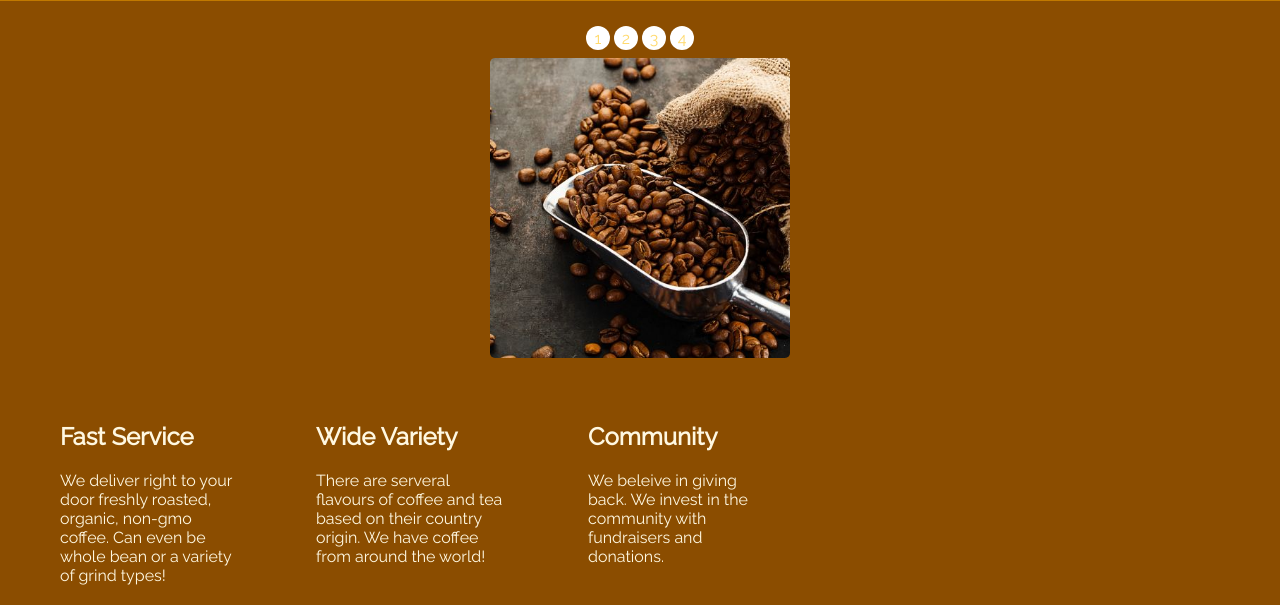
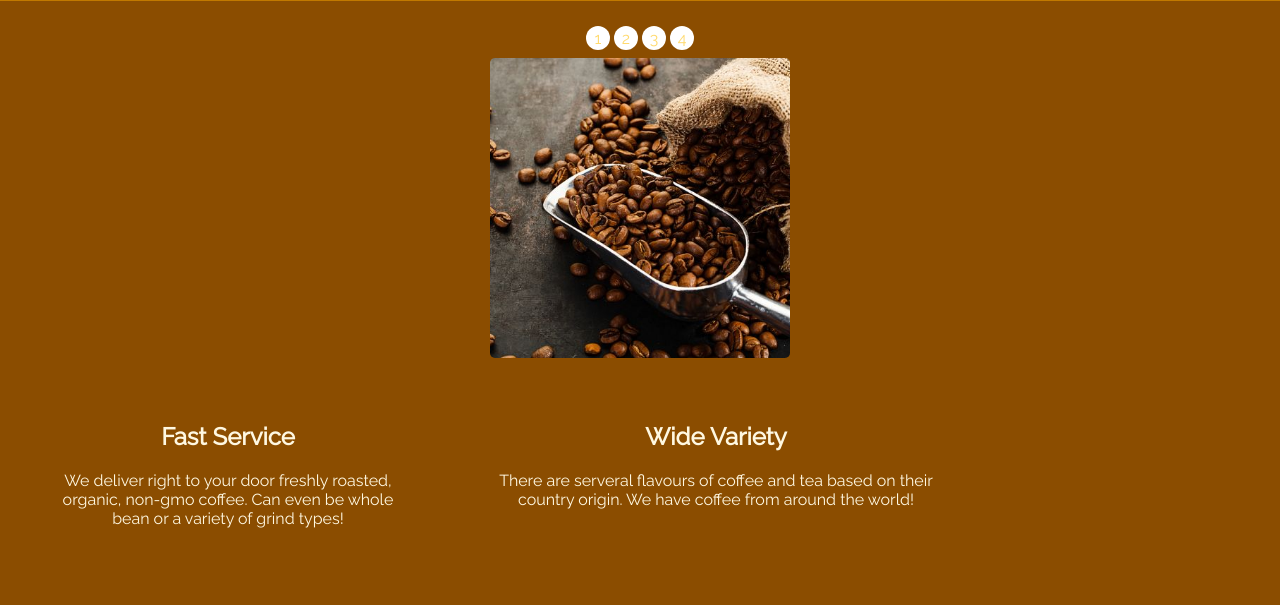
Before and after one commit to CodeNeedsCoffee/git-collaboration-lab, a plain HTML site: page index.html in a window 1280 px wide. Shown: the part 195-800 px from the top of the page. Drawn offline with Linux system fonts and the light colour scheme.

Commit message:
minor css updated

```diff
--- a/resources/main.css
+++ b/resources/main.css
@@ -49,16 +49,18 @@ a:active {
     color: #ffda6e;
 }
 
-.side-content{
-    float: left;
-    width: 11em;
-    padding: 2.5em;
+.side-content {
+  float: left;
+  width: 21em;
+  padding: 2.5em;
+  text-align: center;
 }
 
-.middle-content{
-    float: left;
-    width: 12em;
-    padding: 2.5em;
+.middle-content {
+  float: left;
+  width: 30em;
+  padding: 2.5em;
+  text-align: center;
 }
 
 /*
```
